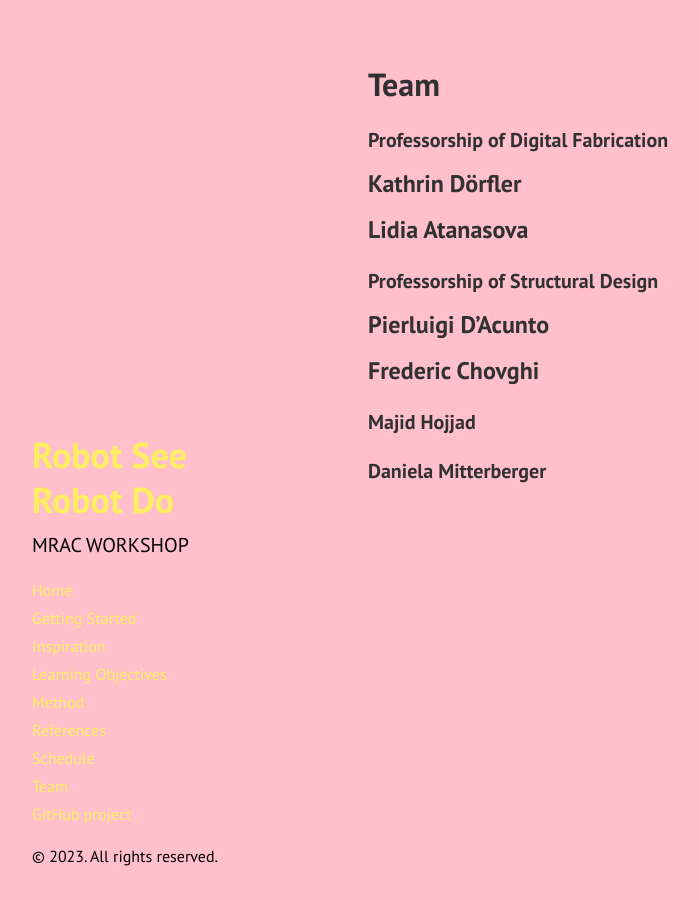
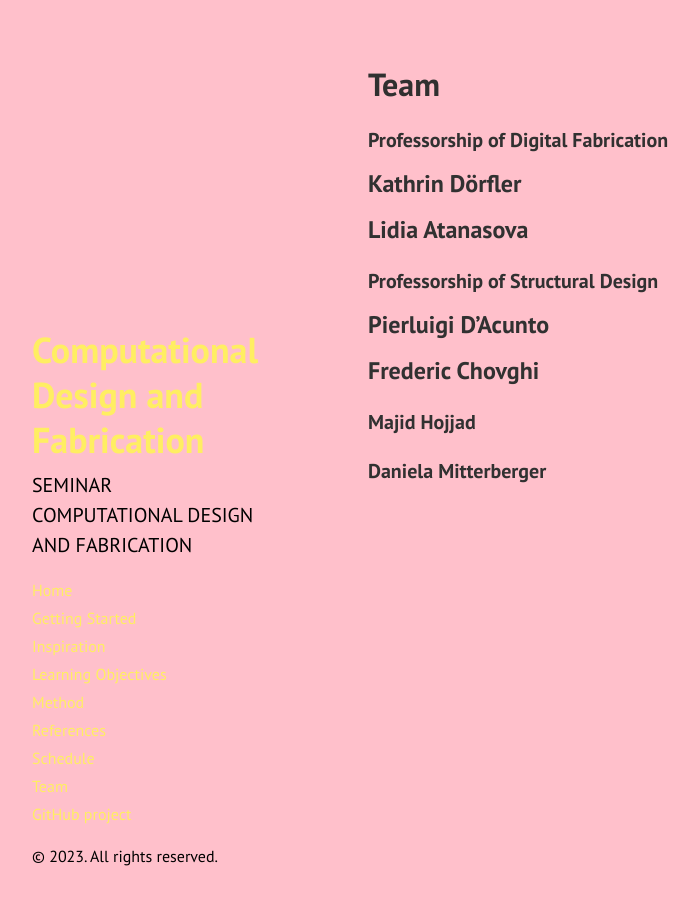
Before and after one commit to jckenny59/cdf_2023, a Jekyll site: the page built from docs/team.md, in a window 1280 px wide. Shown: the whole page, without its empty margins (0-699 px from the left). Built offline with Jekyll 4.4.1, drawn with Linux system fonts in a browser that asks for light colours; Markdown is read by kramdown in place of the engine named in the settings.

Commit message:
Update _config.yml

```diff
--- a/docs/_config.yml
+++ b/docs/_config.yml
@@ -7,11 +7,11 @@ permalink:        pretty
 #relative_permalinks: true
 
 # Setup
-title:            Robot See Robot Do
-tagline:          'Robot See Robot Do'
-description:      'MRAC WORKSHOP'
-baseurl: "/robot_see_robot_do/" # the subpath of your site, e.g. /blog
-url: "https://le-ar-n.github.io/robot_see_robot_do/" # the base hostname & protocol for your site, e.g. http://example.com
+title:            Computational Design and Fabrication
+tagline:          'Computational Design and Fabrication'
+description:      'SEMINAR COMPUTATIONAL DESIGN AND FABRICATION'
+baseurl: "/cdf_2023/" # the subpath of your site, e.g. /blog
+url: "https://le-ar-n.github.io/cdf_2023/" # the base hostname & protocol for your site, e.g. http://example.com
 
 paginate:         5
 
@@ -19,7 +19,7 @@ paginate:         5
 #version:          2.1.0
 
 github:
-  repo:           https://github.com/augmentedfabricationlab/robot_see_robot_do
+  repo:           https://github.com/augmentedfabricationlab/cdf_2023
 
 plugins:
   - jekyll-feed
```
